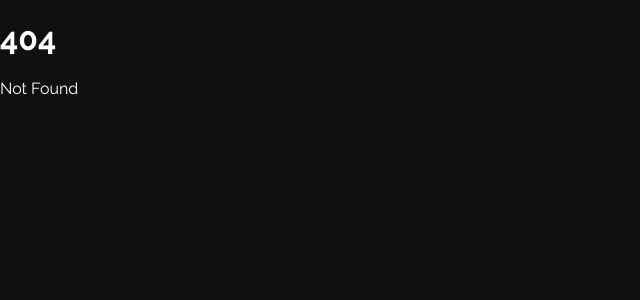
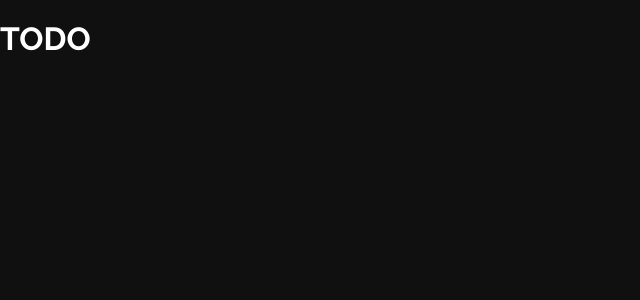
Before and after one commit to SiddharthShyniben/hive, a SvelteKit app: page /dashboard in a window 1280 px wide. Before the commit this address had no page. Shown: the top 300 px of the page, without its empty margins (0-640 px from the left). Built offline with nearby package versions, Linux system fonts and the light colour scheme.

Commit message:
Build temporary dashboard

```diff
--- /dev/null
+++ b/src/routes/dashboard/+page.svelte
@@ -0,0 +1 @@
+<h1>TODO</h1>
```
